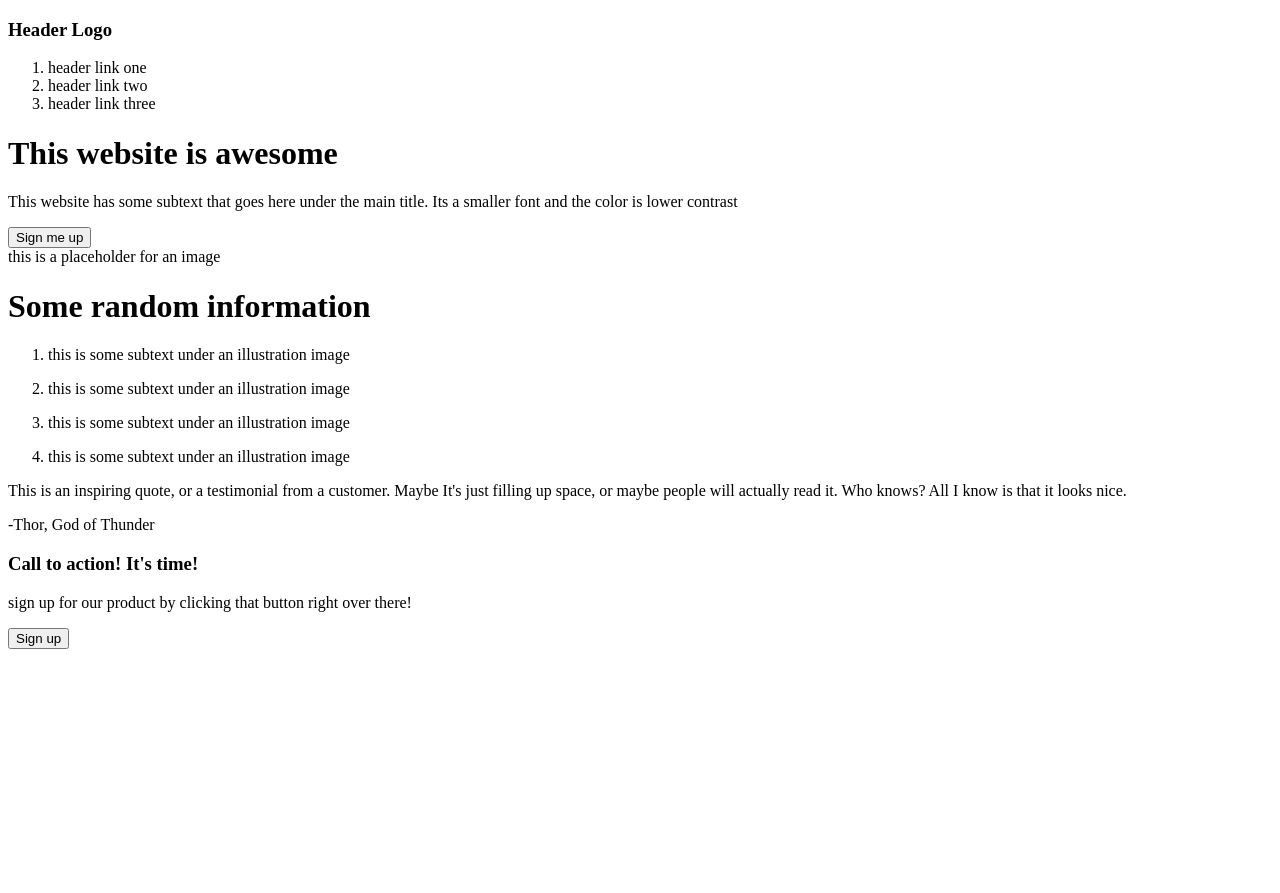
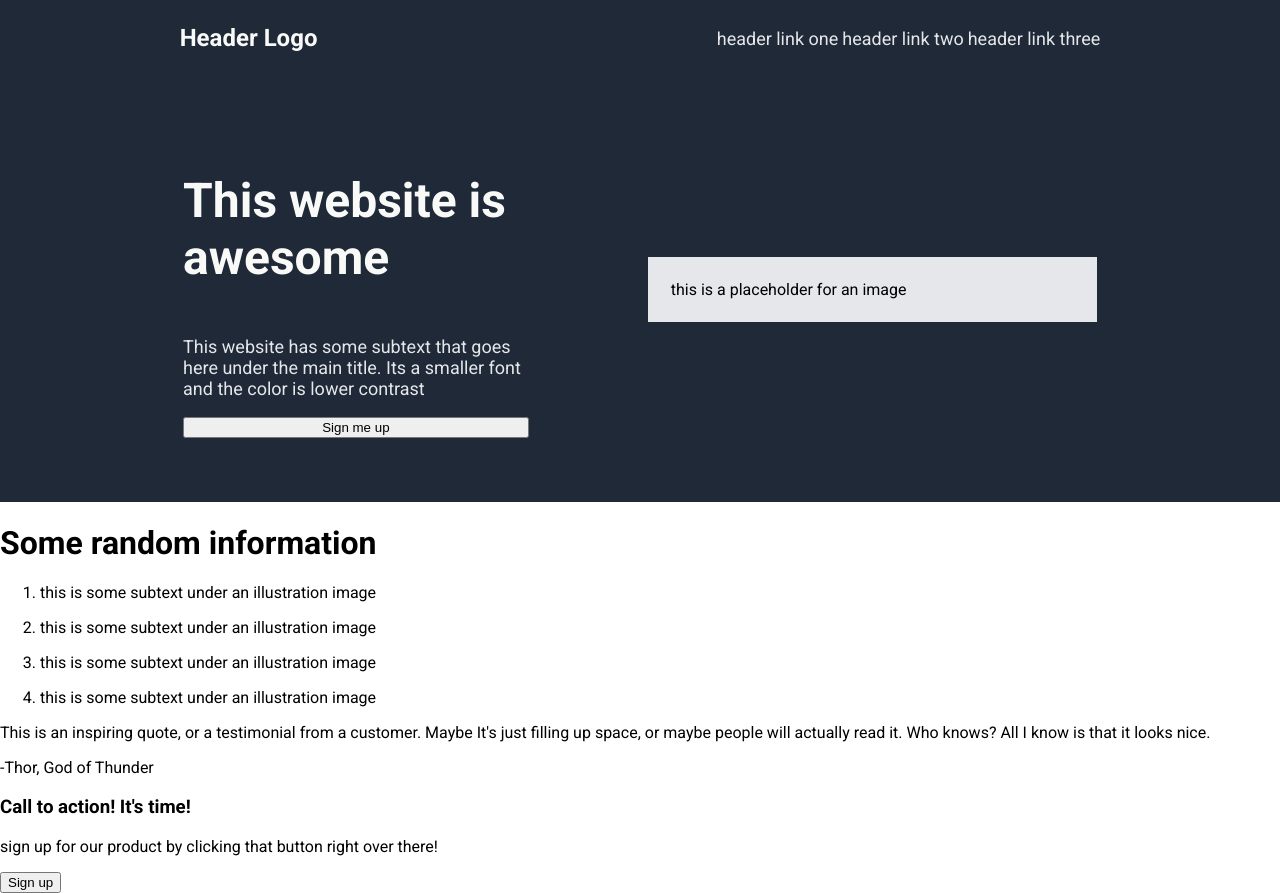
Before and after one commit to Inveron/Landing-Page, a plain HTML site: page index.html in a window 1280 px wide. Before the commit the page ends 800 px from the top, so only its background shows below. Drawn offline with Linux system fonts and the light colour scheme.

Commit message:
Added styling to header

```diff
--- a/index.html
+++ b/index.html
@@ -1,32 +1,38 @@
 <!DOCTYPE html>
 <html lang="en">
     <head>
-        <style src="styles.css"></style>
+        <link rel="stylesheet" type="text/css" href="styles.css">
         <title>Landing Page</title>
     </head>
 
-    <body>
+    <header>
         <div class="header">
-            <h3>Header Logo</h3>
+            <h3 id="headerText">Header Logo</h3>
 
             <ol>
-                <li>header link one</li>
-                <li>header link two</li>
-                <li>header link three</li>
+                <li class="heroSecondary">header link one</li>
+                <li class="heroSecondary">header link two</li>
+                <li class="heroSecondary">header link three</li>
             </ol>
+
         </div>
 
         <div class="body1">
-            <div>
-                <h1>This website is awesome</h1>
-                <p>This website has some subtext that goes here under the main title. Its a smaller font and the color is lower contrast</p>
-                <button>Sign me up</button>
+            <div class="headContent">
+                <h1 id="heroMain">This website is awesome</h1>
+                <p class="heroSecondary">This website has some subtext that goes here under the main title. Its a smaller font and the color is lower contrast</p>
+                <button id="btn1">Sign me up</button>
             </div>
 
-            <div>
+            <div id="imgPlaceholder">
                 this is a placeholder for an image
             </div>
         </div>
+    </header>
+
+    <body>
+
+
 
         <div class="body2">
             <h1>Some random information</h1>
@@ -67,7 +73,7 @@
         </div>
 
         <div class="footer">
-            <div class="footercontent">
+            <div class="footerContent">
                 <h3>Call to action! It's time!</h3>
                 <p>sign up for our product by clicking that button right over there!</p>
             </div>
--- a/styles.css
+++ b/styles.css
@@ -0,0 +1,114 @@
+@import url('https://fonts.googleapis.com/css2?family=Roboto:wght@400;700&display=swap');
+
+body {
+    font-family: 'Roboto';
+    display: inline-block;
+    margin: 0px;
+}
+
+header {
+    display: inline-block;
+    background-color: #1f2937;
+    width: 100vw;
+    justify-content: center;
+    font-family: 'Roboto';
+}
+
+header li {
+    display: inline-block;
+    flex-direction: column;
+
+
+}
+
+header ol {
+    display: inline-block;
+    align-content: center;
+}
+
+.header {
+    display: flex;
+    flex-direction: row;
+    justify-content: space-around;
+
+}
+
+.headContent {
+    display: flex;
+    flex-direction: column;
+    width: 30%;
+}
+
+.body1 {
+    display: flex;
+    flex-direction: row;
+    padding: 5%;
+    justify-content: space-evenly;
+    align-items: center;
+}
+
+#imgPlaceholder {
+    display: flex;
+    padding: 2%;
+    width: 35%;
+
+    background-color: #E5E7EB;
+    justify-items: center;
+    align-items: center;
+
+
+}
+
+#btn1 {
+
+}
+.body2 {
+
+}
+
+.infoList {
+
+}
+
+.liImage {
+
+}
+
+.quote {
+
+}
+
+#quoteText {
+
+}
+
+#Signature {
+
+}
+
+.footer {
+
+}
+
+.footerContent {
+
+}
+
+#heroMain {
+    font-size: 48px;
+    font-weight: 900;
+    color: #F9FAF8;
+    padding-bottom: 0px;
+}
+
+#headerText {
+    font-size: 24px;
+    color: #F9FAF8;
+
+}
+
+.heroSecondary {
+    padding-top: 0px;
+    font-size: 18px;
+    color: #E5E7EB;
+}
```
